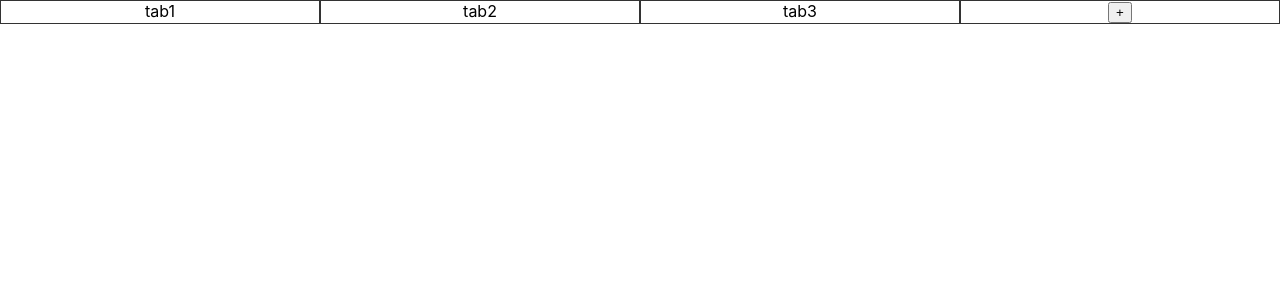
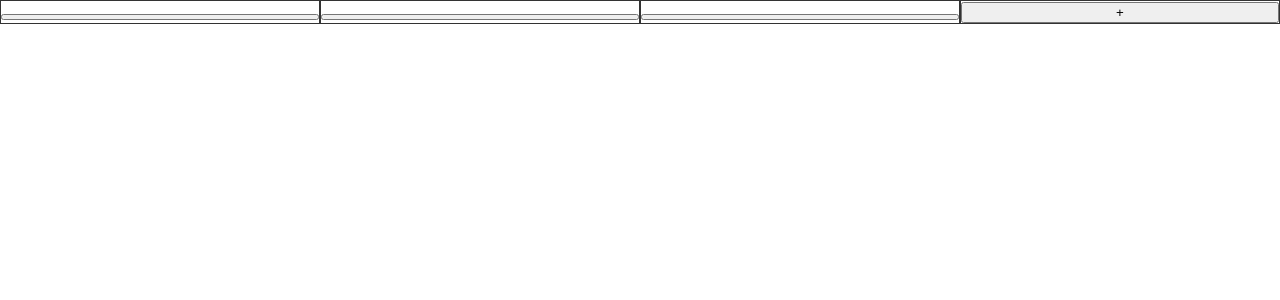
Before and after one commit to xpadev-net/supporterz-geekcamp-vol8, a Next.js app: page / in a window 1280 px wide. Shown: the top 300 px of the page. Built offline with nearby package versions, Linux system fonts and the light colour scheme.

Commit message:
four commit

```diff
--- a/components/TabList.tsx
+++ b/components/TabList.tsx
@@ -9,9 +9,11 @@ const TabList = ({ tabs }: props) => {
   const { isMobile } = useContext(tasksContext);
 
   return (
-    <ul className={`${Styles.TabList} ${isMobile && Styles.mobile}}`}
-    >
-      {tabs.map((tab) => <li>{tab.title}</li>)}
+    <ul className={`${Styles.TabList} ${isMobile && Styles.mobile}`}>
+      {tabs.map((tab) =>
+        <li>
+          <button className={`${tab.isSelected && Styles.selected}`}>{tab.isSelected}</button>
+        </li>)}
       <li>
         <button>+</button>
       </li>
--- a/styles/components/TabList.module.scss
+++ b/styles/components/TabList.module.scss
@@ -5,8 +5,21 @@
   padding: 0;
   margin: 0;
 }
+
 .TabList li {
   width: 100%;
   border: solid 1px #333;
   text-align: center;
+  button {
+    width: 100%;
+  }
+  .selected {
+    :not(.mobile) {
+      border-right: #ed7d31;
+    }
+
+    .mobile {
+      border-bottom: red;
+    }
+  }
 }
```
